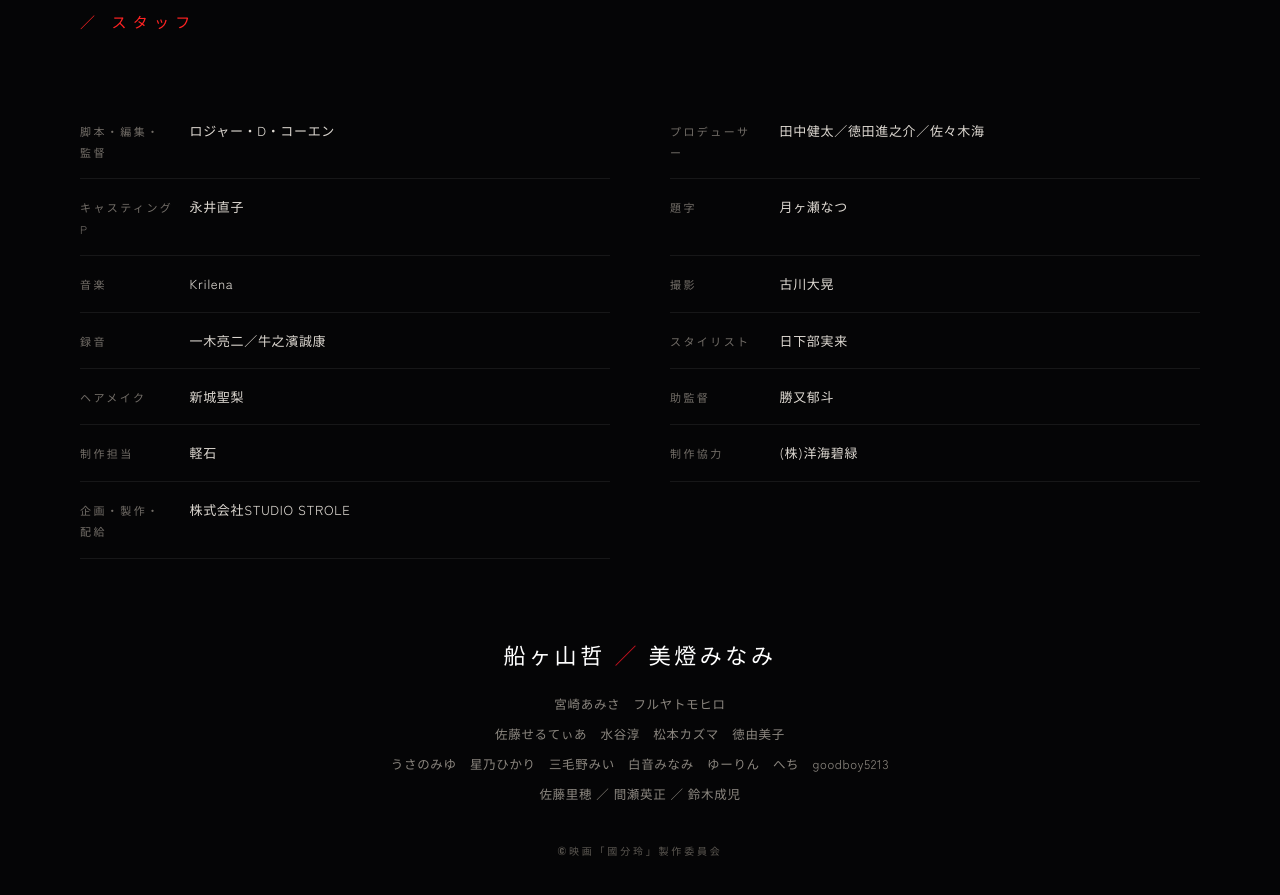
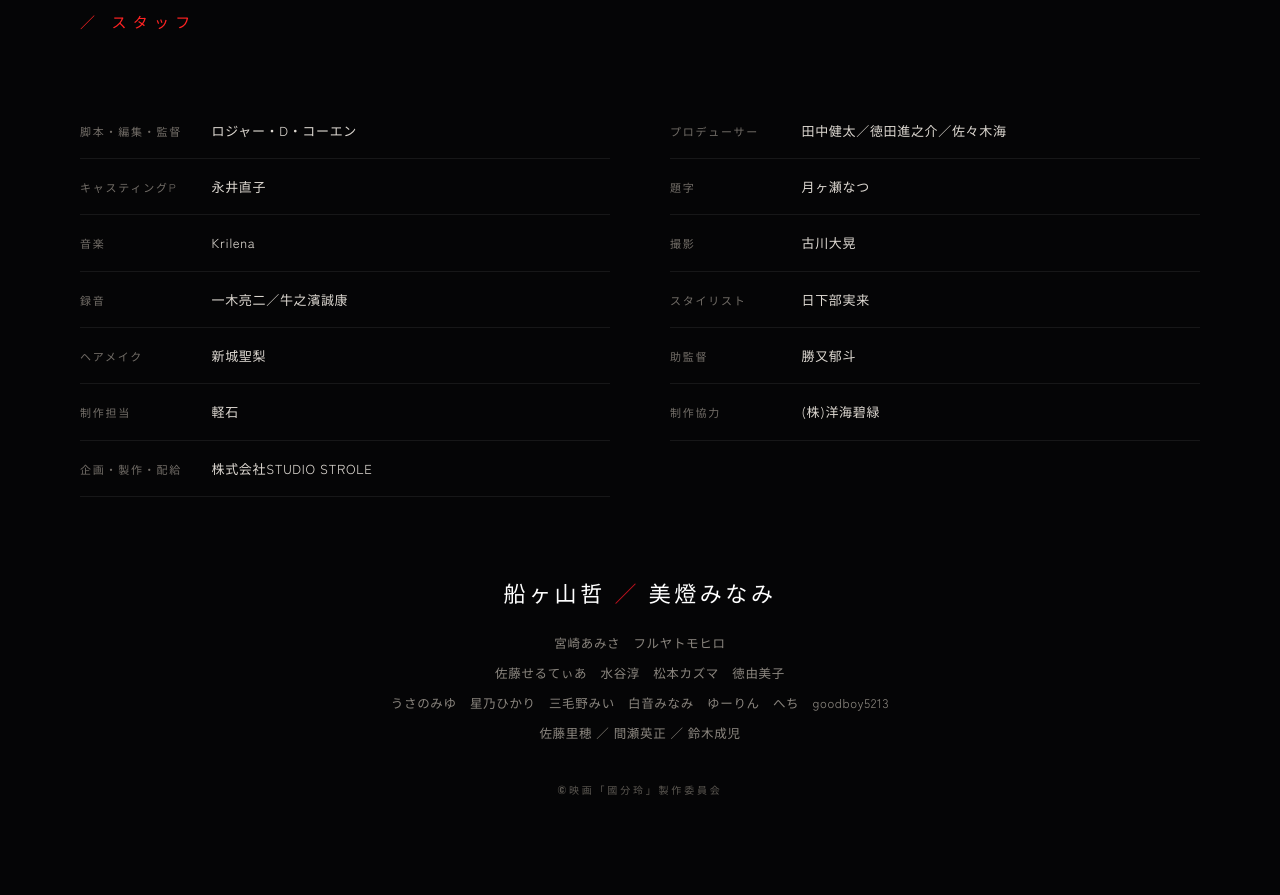
Before and after one commit to jplabdiamond-jpg/kokubunrei-movie, a plain HTML site: page index.html in a window 1280 px wide. Shown: the part 8954-9849 px from the top of the page. Drawn offline with nearby package versions, Linux system fonts and the light colour scheme.

Commit message:
fix: STAFFの項目名カラム幅を調整（折り返し解消）

```diff
--- a/index.html
+++ b/index.html
@@ -288,7 +288,7 @@ section{position:relative;padding:clamp(80px,13vw,150px) 0}
 @media(max-width:700px){.staff-list{grid-template-columns:1fr}}
 .staff-row{display:flex;gap:16px;padding:15px 0;border-bottom:1px solid rgba(255,255,255,.07);
   font-size:13px;align-items:baseline}
-.staff-row dt{flex:0 0 8.5em;color:#736e68;font-size:11px;letter-spacing:.22em}
+.staff-row dt{flex:0 0 10.5em;color:#736e68;font-size:11px;letter-spacing:.16em;line-height:1.7}
 .staff-row dd{margin:0;color:#ded9d2}
 .credit-block{margin-top:clamp(46px,7vw,72px);text-align:center;font-size:12.5px;line-height:2.4;color:#8b867f}
 .credit-block .stars{font-family:var(--mincho);font-size:clamp(16px,4.4vw,22px);color:#fff;letter-spacing:.16em;line-height:2.1;margin-bottom:8px}
```
